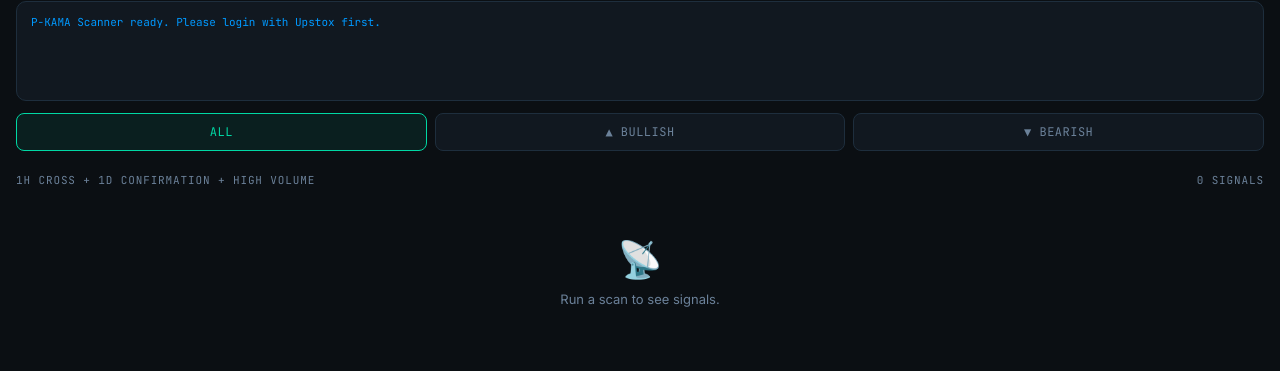
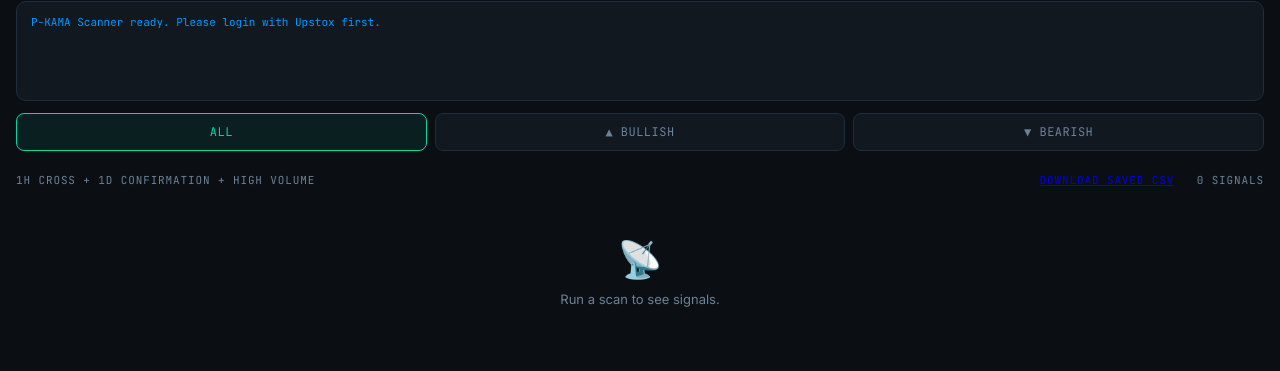
Before and after one commit to DaddyG25/Kama-scanner, a Flask app: page / in a window 1280 px wide. Shown: the part 619-990 px from the top of the page. Run offline with Flask 3, Linux system fonts and the light colour scheme; data that the repository does not hold is empty.

Commit message:
Document automatic scan timing and saved results

```diff
--- a/templates/index.html
+++ b/templates/index.html
@@ -232,7 +232,7 @@
 <div class="results-wrap">
   <div class="results-hdr">
     <span>1H CROSS + 1D CONFIRMATION + HIGH VOLUME</span>
-    <span id="resCount">0 signals</span>
+    <span><a href="/api/download/latest.csv" id="downloadLink">DOWNLOAD SAVED CSV</a> &nbsp; <span id="resCount">0 signals</span></span>
   </div>
   <div id="cardContainer">
     <div class="empty"><div class="icon">📡</div><p>Run a scan to see signals</p></div>
@@ -243,6 +243,7 @@
 let allResults   = [];
 let evtSource    = null;
 let activeFilter = 'all';
+let lastSavedAt   = null;
 
 function log(msg, cls=''){
   const area = document.getElementById('logArea');
@@ -477,6 +478,10 @@
       updateStats(allResults.length ? 50 : 0);
       renderCards();
     }
+    if(d.saved_at && d.saved_at !== lastSavedAt){
+      lastSavedAt=d.saved_at;
+      log(`Autosaved scan: ${d.saved_at}`,'ok');
+    }
   }catch(e){ /* the next poll will retry */ }
 }
 pollAutomaticResults();
```
